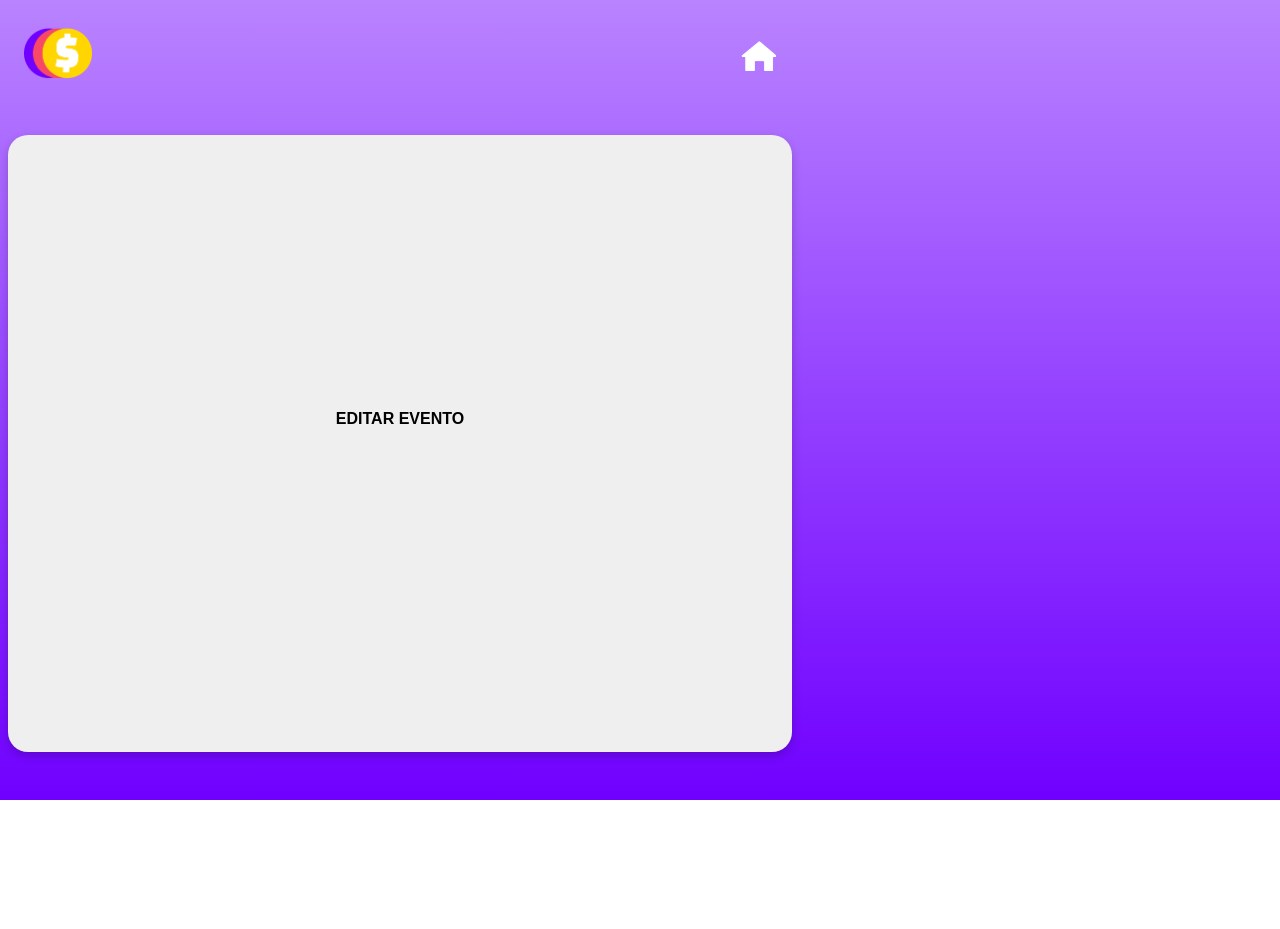
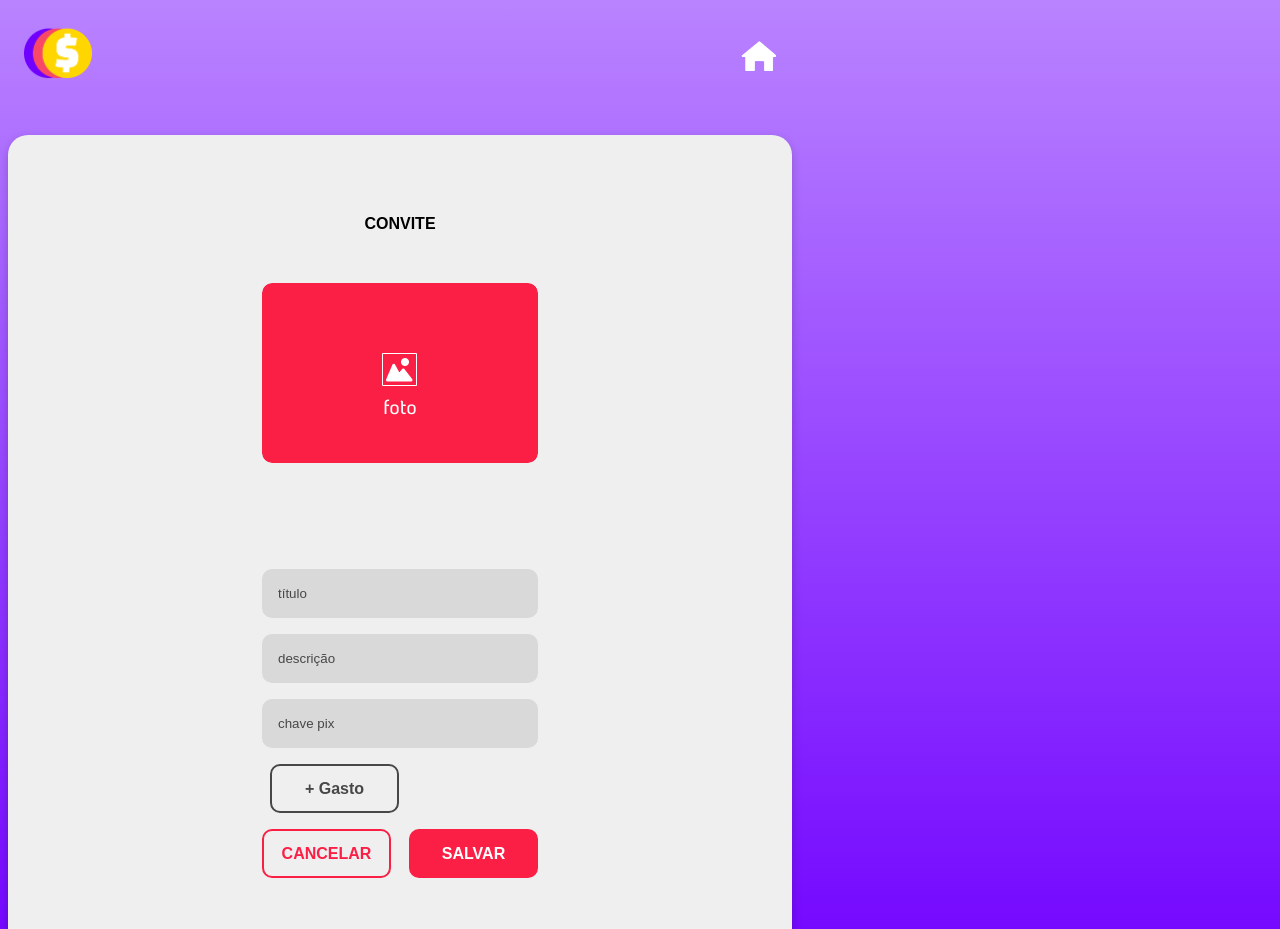
Before and after one commit to RAILANABREU/Projeto-de-WEB, a React (Create React App) app in the folder frontend/: page /editarevento/1/1 in a window 1280 px wide. Shown: the top 929 px of the page. Before the commit the page ends 800 px from the top, so only its background shows below. Built offline with nearby package versions, Linux system fonts and the light colour scheme; a web font is replaced by a local one.

Commit message:
botoes da tela evento funcionam
tela convite
tela editevento

```diff
--- a/frontend/src/components/Img.module.css
+++ b/frontend/src/components/Img.module.css
@@ -48,3 +48,7 @@
   height: 19px;
   margin-left: 8px;
 }
+.convite{
+  width: 178.6px;
+  height: 151px;
+}
--- a/frontend/src/components/common/icons.jsx
+++ b/frontend/src/components/common/icons.jsx
@@ -1,9 +1,10 @@
-import burge from "../../assets/hamburger-icon.png"
-import homeicon from "../../assets/home-icon.png"
-import fotoevento from "../../assets/foto-evento.png"
-import fotocomprovante from "../../assets/foto-comprovante.png"
-import copia from "../../assets/copy-icon.png"
-import style from "../Img.module.css"
+import burge from "../../assets/hamburger-icon.png";
+import homeicon from "../../assets/home-icon.png";
+import fotoevento from "../../assets/foto-evento.png";
+import fotocomprovante from "../../assets/foto-comprovante.png";
+import copia from "../../assets/copy-icon.png";
+import style from "../Img.module.css";
+import convite from "../../assets/convite.png";
 
 export default function Icon({type, onClick, img}){
     if(img){
@@ -20,6 +21,8 @@ export default function Icon({type, onClick, img}){
                     ? style.homeicon
                     : type === 'copy'
                     ? style.copy
+                    : type === 'convite'
+                    ? style.convite
                     : style.image
                 }
                 src={
@@ -33,7 +36,9 @@ export default function Icon({type, onClick, img}){
                     ? fotocomprovante
                     : type === 'copy'
                     ? copia
-                    : ''
+                    : type === 'convite'
+                    ? convite
+                    : ""
                 }
                 alt={`ícone de ${type}`}
                 onClick={onClick}
--- a/frontend/src/pages/Convite.jsx
+++ b/frontend/src/pages/Convite.jsx
@@ -1,15 +1,31 @@
 import { useNavigate, useParams } from "react-router-dom";
 import Head from "../components/layout/Head";
 import Main from "../components/layout/Main";
+import Icon from "../components/common/icons";
+import style from "./Convite.module.css";
+import Input from "../components/common/Input";
+import Button from "../components/common/Button";
 
 export default function Convite(){
-    const {userId, eventoId} = useParams
-    const navigate = useNavigate()
+    const {userId, eventoId} = useParams();
+    const navigate  = useNavigate();
+
     return(
         <div className="page">
             <Head onIconClick={() => navigate(`/home/${userId}`)}/>
             <Main>
-            <h1>CONVITE</h1>
+                <div className={style.top}>
+                    <h1>CONVITE</h1>
+                    <Icon type={"convite"}/>
+                    <input/>
+                </div>
+
+                <Button
+                    type='cancelar/confirmar'
+                    name='CANCELAR'
+                    name2='ENVIAR'
+                    onClickCancelar={() => navigate(`/home/${userId}`)}
+                />
             </Main>
         </div>
     )
--- /dev/null
+++ b/frontend/src/pages/Convite.module.css
@@ -0,0 +1,8 @@
+.top{
+    display: flex;
+    flex-direction: column;
+    flex: 1;
+    align-items: center;
+    justify-content: flex-start;
+    margin-bottom: 10%;
+}
--- a/frontend/src/pages/Criarevento.jsx
+++ b/frontend/src/pages/Criarevento.jsx
@@ -4,7 +4,7 @@ import Input from "../components/common/Input";
 import Head from "../components/layout/Head";
 import Button from "../components/common/Button";
 import Footer from "../components/layout/Footer";
-import { createEventSchema } from "../Schemas/createEventSchema";
+import { createEventSchema } from "../Schemas/CreateEventSchema";
 import { useForm } from "react-hook-form"
 import { zodResolver } from "@hookform/resolvers/zod";
 import { useNavigate, useParams } from "react-router-dom";
--- a/frontend/src/pages/EditarEvento.jsx
+++ b/frontend/src/pages/EditarEvento.jsx
@@ -1,15 +1,121 @@
 import { useNavigate, useParams } from "react-router-dom";
 import Head from "../components/layout/Head";
 import Main from "../components/layout/Main";
+import { useState } from "react";
+import { useForm } from "react-hook-form";
+import { zodResolver } from "@hookform/resolvers/zod";
+import { createEventSchema } from "../Schemas/CreateEventSchema";
+import { editarEvento } from "../services/eventosSevices";
+import Cookies from "js-cookie";
+import style from "./EditarEvento.module.css";
+import Icon from "../components/common/icons";
+import Input from "../components/common/Input";
+import Button from "../components/common/Button";
 
 export default function EditarEvento(){
-    const {userId, eventoId} = useParams()
-    const navigate = useNavigate()
+    const {userId, eventoId} = useParams;
+    const navigate  = useNavigate();
+    const [imagemBase64, setImagemBase64] = useState(null);
+    const [message, setMessage] = useState(null);
+    const [eventData, setEventData] = useState(null);
+
+    const {
+        register,
+        handleSubmit,
+        reset,
+        formState: {errors, isValid},
+    } = useForm({
+        resolver: zodResolver(createEventSchema),
+        mode: 'onChange',
+    });
+
+    const handleImagemChange = (event) => {
+        const imagemArquivo = event.target.files[0];
+        setMessage(null);
+
+        if (imagemArquivo) {
+          const reader = new FileReader();
+          reader.onloadend = () => {
+            setImagemBase64(reader.result);
+            setEventData((prevUserData) => ({
+              ...prevUserData,
+              imagem: reader.result,
+            }));
+          };
+          reader.readAsDataURL(imagemArquivo);
+        }else{
+          setImagemBase64("");
+        }
+      };
+    const handleCancelar = () => {
+        reset();
+        navigate(`/home/${userId}`);
+    };
+    async function handleSave(data) {
+        if (isValid) {
+          let dadosNaoVazios = {};
+
+          for (let chave in data) {
+            if (data[chave] !== null && data[chave] !== "") {
+              dadosNaoVazios[chave] = data[chave];
+            } else if (eventData[chave] !== undefined) {
+              dadosNaoVazios[chave] = eventData[chave];
+            }
+          }
+
+          const dataComImagem = { ...dadosNaoVazios, avatar: imagemBase64, _id: userId };
+          console.log(dataComImagem);
+
+          try{
+            const response = await editarEvento(dataComImagem, Cookies.get("token"));
+            console.log(response);
+            if (response === 200){
+              setEventData(dataComImagem)
+              setMessage("Modificações salvas");
+            }
+            reset();
+          }catch(error){
+            console.error(error.message);
+          }
+        }else{
+          console.log("não foi possivel enviar");
+        }
+      }
     return(
         <div className="page">
             <Head onIconClick={() => navigate(`/home/${userId}`)}/>
             <Main>
-            <h1>EDITAR EVENTO</h1>
+            <div className={style.top}>
+                <h1>CONVITE</h1>
+                <Icon type={"foto-evento"}/>
+            </div>
+            <form onSubmit={handleSubmit(handleSave)}>
+            <Input
+                id='título'
+                name='titulo'
+                type = 'text'
+                reg = {register}/>
+            <Input
+                id= 'descrição'
+                name= 'descricao'
+                type= 'text'
+                reg = {register}/>
+            <Input
+                id= 'chave pix'
+                name= 'pix'
+                type= 'text'
+                reg = {register}/>
+
+                    <Button
+                        type='add'
+                    />
+                    <Button
+                        type='cancelar/confirmar'
+                        name='CANCELAR'
+                        name2='SALVAR'
+                        onClickCancelar={handleCancelar}
+                    />
+            </form>
             </Main>
         </div>
     )
--- /dev/null
+++ b/frontend/src/pages/EditarEvento.module.css
@@ -0,0 +1,8 @@
+.top{
+    display: flex;
+    flex-direction: column;
+    flex: 1;
+    align-items: center;
+    justify-content: flex-start;
+    margin-bottom: 10%;
+}
--- a/frontend/src/pages/Evento.jsx
+++ b/frontend/src/pages/Evento.jsx
@@ -12,6 +12,8 @@ export default function Evento(){
     const {userId, eventoId} = useParams();
     const [evento, setEvento] = useState();
     const navigate  = useNavigate();
+    const [copiado, setCopiado] = useState(false);
+
     useEffect(() => {
         async function fetchData() {
           try {
@@ -35,6 +37,25 @@ export default function Evento(){
     const handleConvidar = () =>{
         navigate(`/convite/${userId}/${eventoId}`);
     };
+    const handleGastoChange = (event) => {
+      const gastoId = event.target.selectedOptions[0].getAttribute('gastoid');
+
+      if (gastoId) {
+        navigate(`/gasto/${userId}/${eventoId}/${gastoId}`);
+      }
+    };
+    const handleConvidadoChange = (event) => {
+      const convidadoId = event.target.selectedOptions[0].getAttribute('convidadoid');
+      if (convidadoId){
+
+      }
+    }
+
+    const handleCopyToClipboard = () => {
+      navigator.clipboard.writeText(evento && evento.pix);
+      setCopiado(true);
+      alert("PIX copiado para a área de transferência");
+    };
     return(
         <div className="page">
             <Head onIconClick={handleCancelar}/>
@@ -44,16 +65,40 @@ export default function Evento(){
                 <Icon
                     img={evento && evento.imagem}
                     type={"foto-evento"}/>
+                </div>
+              <section>
+                <div className={style.info}>descrição: {evento && evento.descricao}</div>
 
-                </div>
-                <div className={style.info}>descrição: {evento && evento.descricao}</div>
-                <div className={style.info}>convidados:{evento && evento.covidados}</div>
-                <div className={style.info}>PIX: {evento && evento.pix}<Icon type={"copy"}/></div>
-                <div className={style.info}>gastos: {evento && evento.gastos.gasto}</div>
+                <details>
+                      <summary>convidados: {evento && evento.convidados.length}</summary>
+                      {evento && evento.convidados.map((convidado, index) => (
+                      <div>{convidado.username}</div>
+                      ))}
 
-                <Button type={"editar/convidar"} name={"EDITAR"} name2={"CONVIDAR"}
+                  </details>
+
+                  <div
+                    className={style.info}
+                    style={{ cursor: "pointer" }}
+                    onClick={handleCopyToClipboard}
+                  >
+                    PIX: {evento && evento.pix}
+                    <Icon type="copy"/>
+                  </div>
+
+                <details>
+                    <summary>gastos: {evento && evento.gastos.total}</summary>
+                    {evento && evento.gastos.gasto.map((gasto, index) => (
+                    <div>{gasto.valor + ' - ' + gasto.local}</div>
+                    ))}
+                </details>
+            </section>
+                <Button
+                type={"editar/convidar"}
+                name={"EDITAR"} name2={"CONVIDAR"}
                 onClick={handleConvidar}
                 onClickCancelar={handleEditar}/>
+
                 <Link to={`/pagamento/${userId}/${eventoId}`}><button>LISTA DE PAGAMENTO</button></Link>
 
 
--- a/frontend/src/pages/Evento.module.css
+++ b/frontend/src/pages/Evento.module.css
@@ -14,3 +14,18 @@
     align-items: center;
     justify-content: flex-start;
 }
+section details summary{
+    background-color: var(--light-gray);
+    width: 276px;
+    height: 49px;
+    padding: 16px;
+    border-radius: 10px;
+}
+section details[open] summary {
+    background-color: #c2c2c2;
+    border-radius: 10px 10px 0px 0px;
+}
+section details div{
+    background-color: #c2c2c2;
+    padding: 16px;
+}
--- a/frontend/src/services/eventosSevices.js
+++ b/frontend/src/services/eventosSevices.js
@@ -39,3 +39,16 @@ export async function getEventoByID(id, authToken){
         throw error;
     }
 }
+export async function editarEvento(data, authToken){
+    try{
+        const response = await axios.post(`${baseURL}/evento/update/`, data, {
+            headers:{
+                Authorization: `Bearer ${authToken}`
+            }
+        })
+        return response.data
+    }catch(error){
+        console.error("Erro ao editar evento:", error.message);
+        throw error;
+    }
+}
```
Also changed, not shown: frontend/src/assets/convite.png (added).
